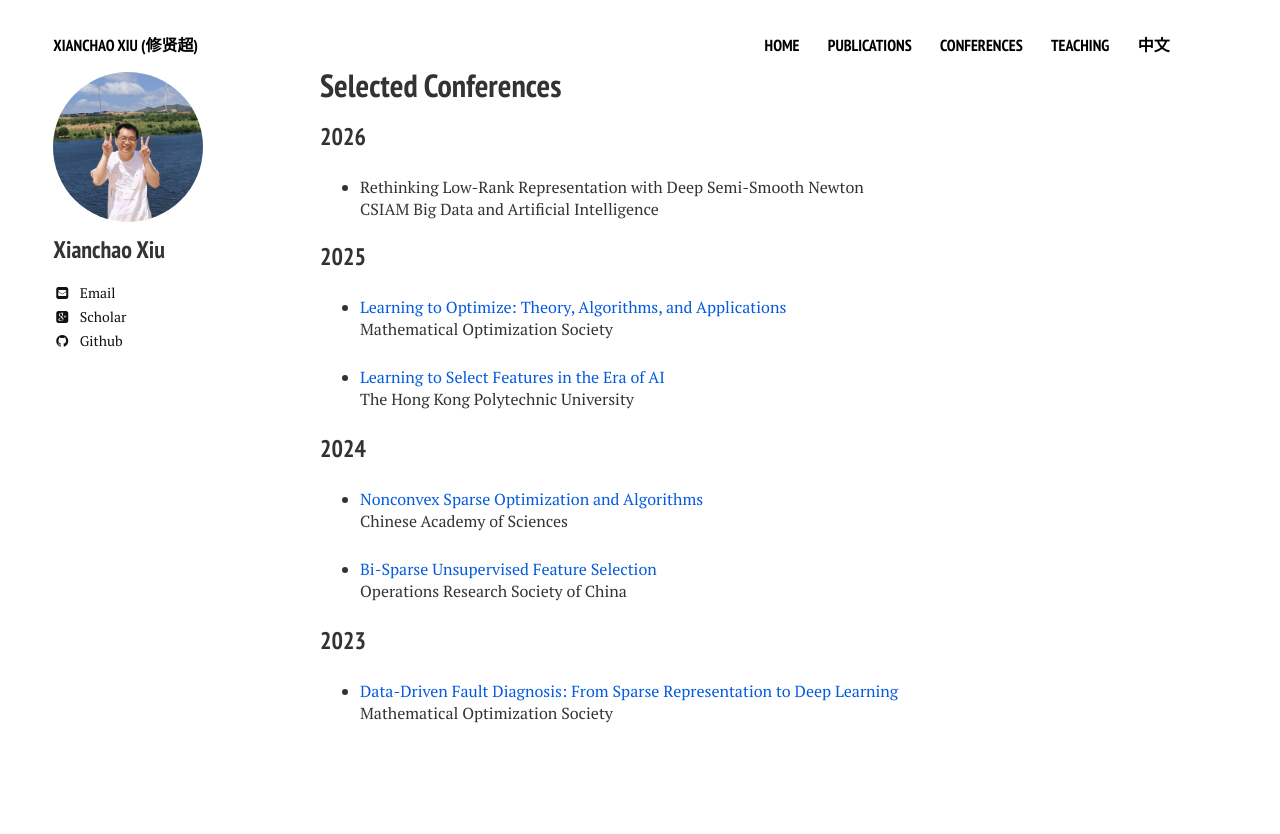
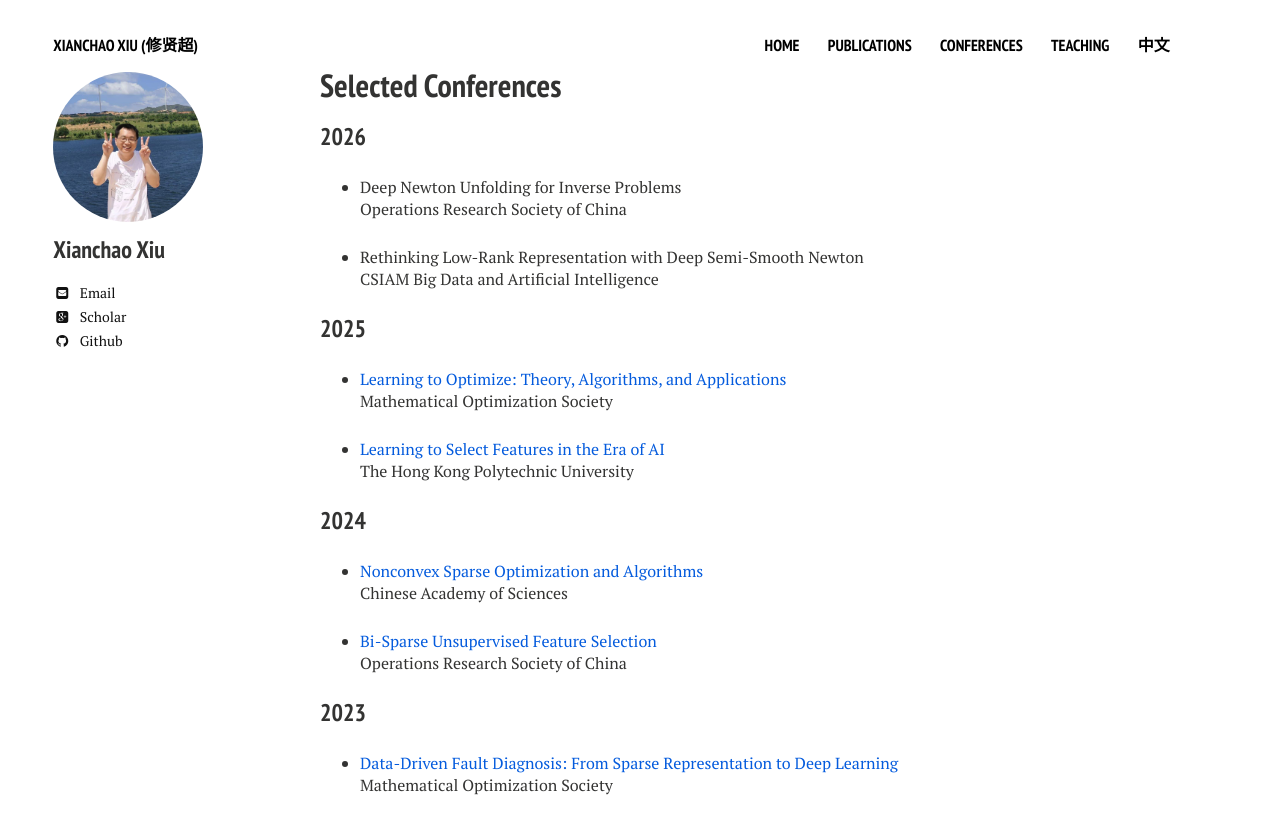
Before and after one commit to xianchaoxiu/xianchaoxiu.github.io, a Jekyll site: the page built from conferences/index.md, in a window 1280 px wide. Shown: the top 834 px of the page. Built offline with Jekyll 4.4.1, drawn with Linux system fonts in a browser that asks for light colours; nearby versions of some CDN libraries.

Commit message:
Update index.md

```diff
--- a/conferences/index.md
+++ b/conferences/index.md
@@ -8,6 +8,10 @@ share: false
 ---
 
 ### 2026
+
+* Deep Newton Unfolding for Inverse Problems <br>
+Operations Research Society of China <br>
+
 * Rethinking Low-Rank Representation with Deep Semi-Smooth Newton <br>
 CSIAM Big Data and Artificial Intelligence   <br>
 
```
